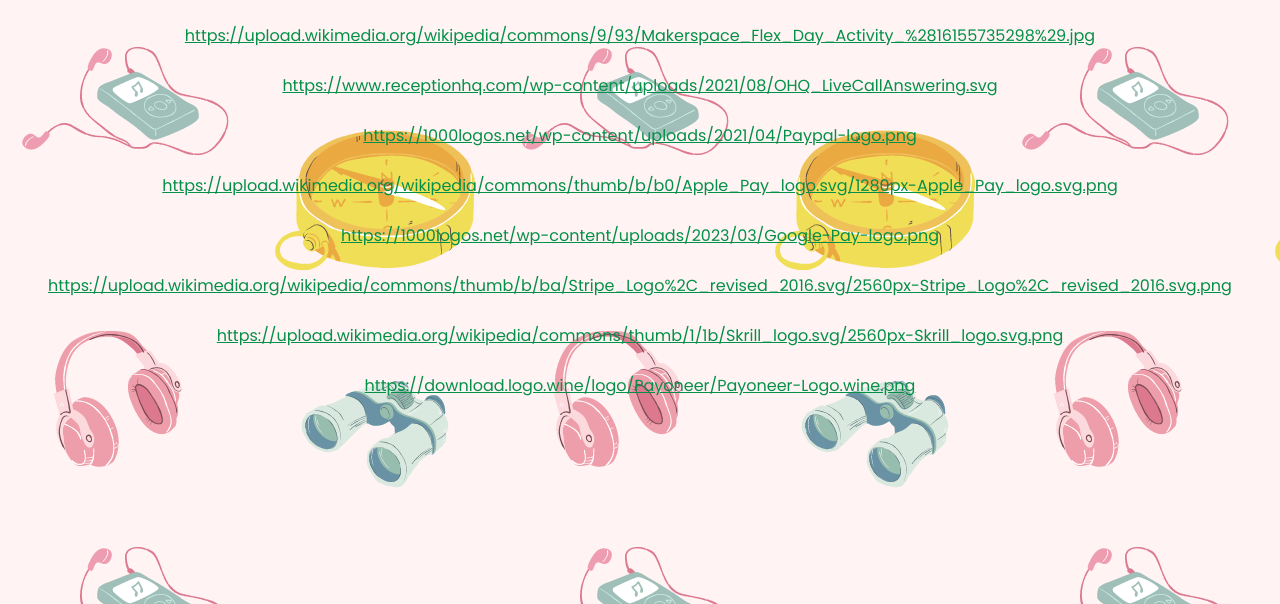
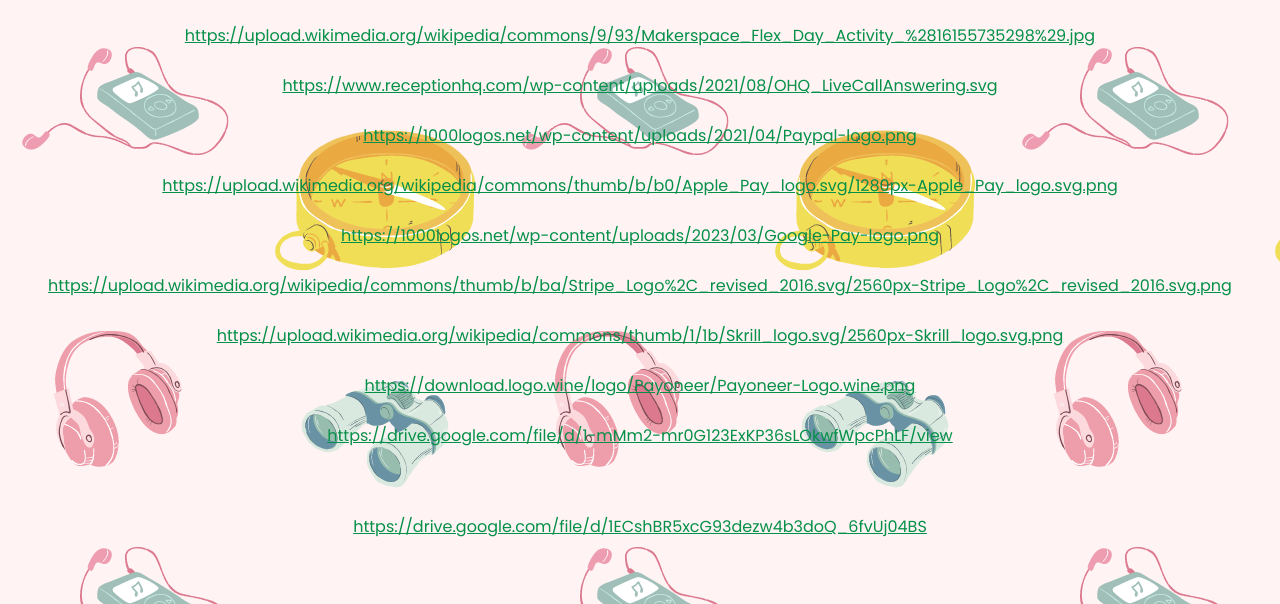
Before and after one commit to UniqueCode3691/UniqueCode3691.github.io, a plain HTML site: page reference.html in a window 1280 px wide. Shown: the part 196-800 px from the top of the page. Drawn offline with Linux system fonts and the light colour scheme; a web font is replaced by a local one.

Commit message:
reference.html

```diff
--- a/reference.html
+++ b/reference.html
@@ -58,7 +58,18 @@
     <a
       href="https://download.logo.wine/logo/Payoneer/Payoneer-Logo.wine.png">https://download.logo.wine/logo/Payoneer/Payoneer-Logo.wine.png</a>
     <br>
+    <br>
+
+    <a
+      href="https://drive.google.com/file/d/1-mMm2-mr0G123ExKP36sLOkwfWpcPhLF/view">https://drive.google.com/file/d/1-mMm2-mr0G123ExKP36sLOkwfWpcPhLF/view</a>
   </p>
+  <br>
+  <br>
+  <a
+    href="https://drive.google.com/file/d/1ECshBR5xcG93dezw4b3doQ_6fvUj04BS">https://drive.google.com/file/d/1ECshBR5xcG93dezw4b3doQ_6fvUj04BS</a>
+  <br>
+  <br>
+
   <script src="script.js"></script>
 </body>
 
```
